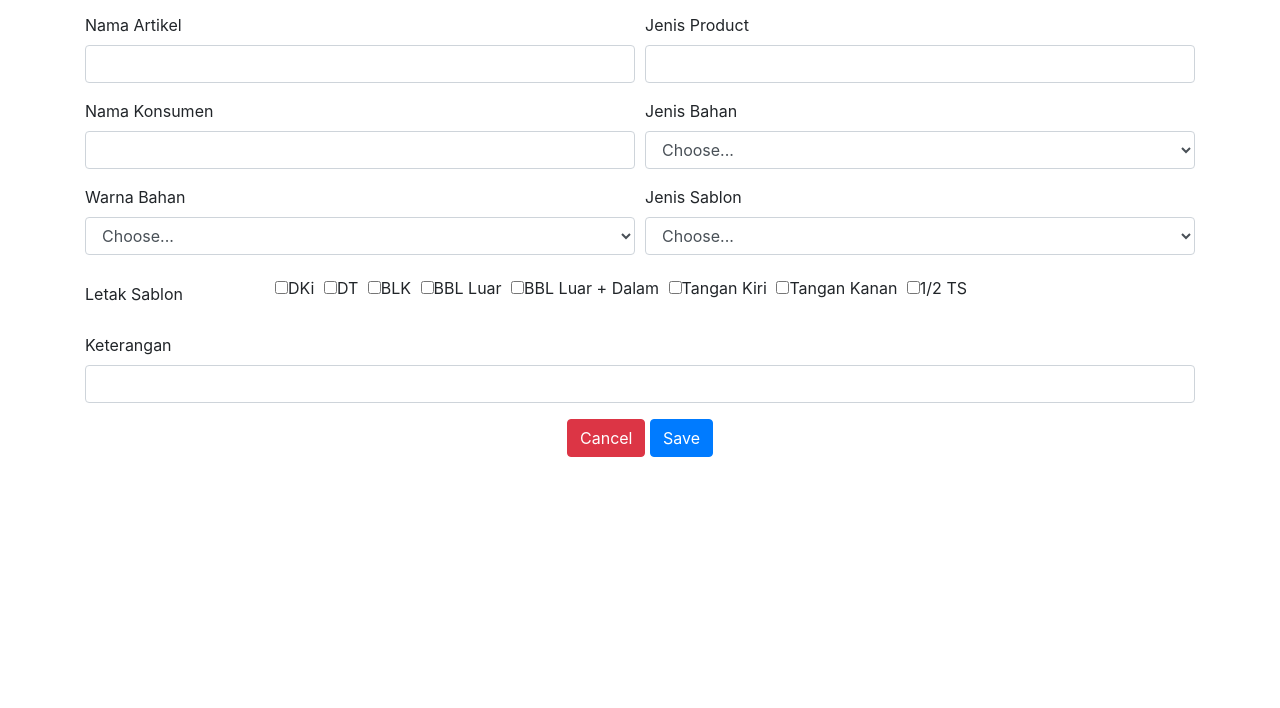
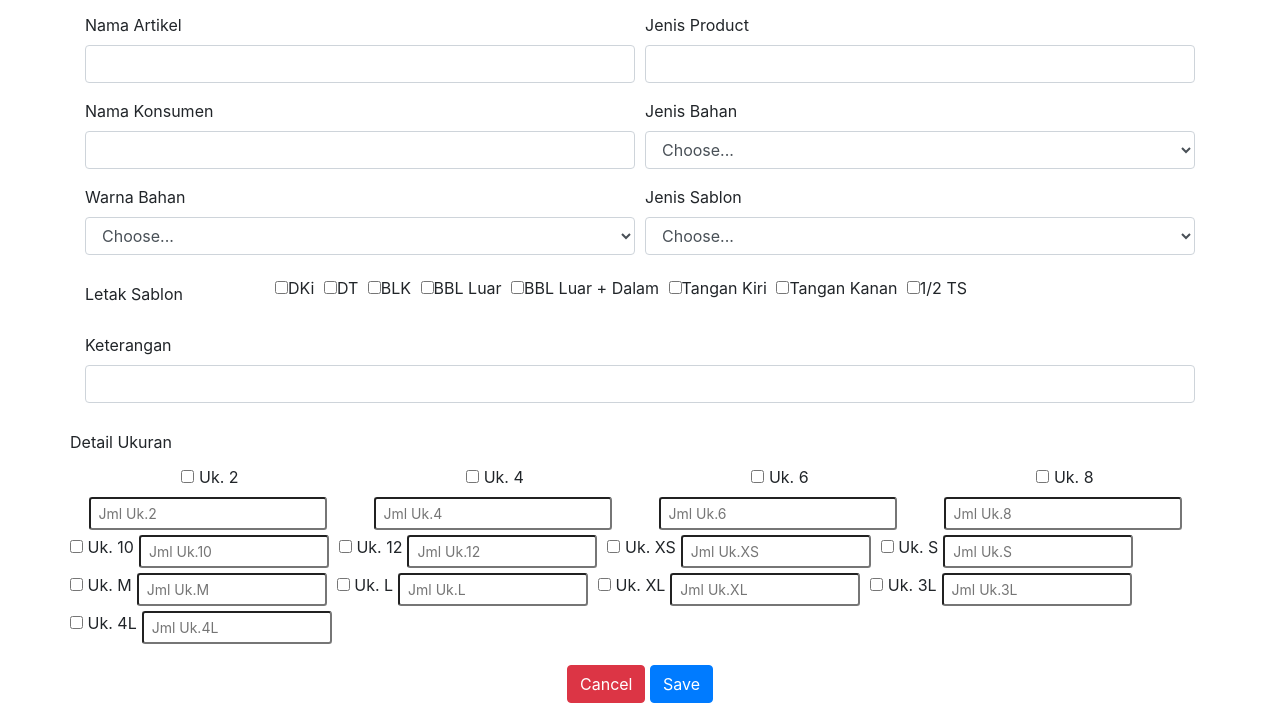
Before and after one commit to aliviaprht/electron-RecapApp, an Electron app: page html/formOrder.html in a window 1280 px wide. Shown: the part 129-837 px from the top of the page. Before the commit the page ends 800 px from the top, so only its background shows below. Drawn offline with nearby package versions, Linux system fonts and the light colour scheme.

Commit message:
modified formOrder.html

```diff
--- a/css/styleForm.css
+++ b/css/styleForm.css
@@ -17,3 +17,7 @@
 .checkbox-inline {
     margin-right: 5px;
 }
+
+.inputUkuran {
+    margin-right: 10px;
+}
--- a/html/formOrder.html
+++ b/html/formOrder.html
@@ -179,6 +179,80 @@
             <label for="inputKeterangan">Keterangan</label>
             <input type="text" class="form-control" id="inputKeterangan">
         </div>
+        <fieldset class="form-group">
+            <div class="row">
+                <legend class="col-form-legend">Detail Ukuran</legend>
+
+            </div>
+            <div class="row">
+                <div class="col">
+                    <label class="checkbox-inline">
+                        <input type="checkbox" value="1"> Uk. 2
+                    </label>
+                    <input type="text" class="form-control-sm inputUkuran" id="inputUk.2" placeholder="Jml Uk.2" required>
+                </div>
+                <div class="col">
+                    <label class="checkbox-inline">
+                        <input type="checkbox" value="2"> Uk. 4
+                    </label>
+                    <input type="text" class="form-control-sm inputUkuran" id="inputUk.4" placeholder="Jml Uk.4" required>
+                </div>
+                <div class="col">
+                    <label class="checkbox-inline">
+                        <input type="checkbox" value="3"> Uk. 6
+                    </label>
+                    <input type="text" class="form-control-sm inputUkuran" id="inputUk.6" placeholder="Jml Uk.6" required>
+                </div>
+                <div class="col">
+                    <label class="checkbox-inline">
+                        <input type="checkbox" value="4"> Uk. 8
+                    </label>
+                    <input type="text" class="form-control-sm inputUkuran" id="inputUk.8" placeholder="Jml Uk.8" required>
+                </div>
+            </div>
+            <div class="row">
+                <label class="checkbox-inline">
+                    <input type="checkbox" value="5"> Uk. 10
+                </label>
+                <input type="text" class="form-control-sm col-2 inputUkuran" id="inputUk.10" placeholder="Jml Uk.10" required>
+                <label class="checkbox-inline">
+                    <input type="checkbox" value="6"> Uk. 12
+                </label>
+                <input type="text" class="form-control-sm col-2 inputUkuran" id="inputUk.12" placeholder="Jml Uk.12" required>
+                <label class="checkbox-inline">
+                    <input type="checkbox" value="7"> Uk. XS
+                </label>
+                <input type="text" class="form-control-sm col-2 inputUkuran" id="inputUk.XS" placeholder="Jml Uk.XS" required>
+                <label class="checkbox-inline">
+                    <input type="checkbox" value="8"> Uk. S
+                </label>
+                <input type="text" class="form-control-sm col-2 inputUkuran" id="inputUk.S" placeholder="Jml Uk.S" required>
+            </div>
+            <div class="row">
+                <label class="checkbox-inline">
+                    <input type="checkbox" value="9"> Uk. M
+                </label>
+                <input type="text" class="form-control-sm col-2 inputUkuran" id="inputUk.M" placeholder="Jml Uk.M" required>
+                <label class="checkbox-inline">
+                    <input type="checkbox" value="10"> Uk. L
+                </label>
+                <input type="text" class="form-control-sm col-2 inputUkuran" id="inputUk.L" placeholder="Jml Uk.L" required>
+                <label class="checkbox-inline">
+                    <input type="checkbox" value="11"> Uk. XL
+                </label>
+                <input type="text" class="form-control-sm col-2 inputUkuran" id="inputUk.XL" placeholder="Jml Uk.XL" required>
+                <label class="checkbox-inline">
+                    <input type="checkbox" value="12"> Uk. 3L
+                </label>
+                <input type="text" class="form-control-sm col-2 inputUkuran" id="inputUk.3L" placeholder="Jml Uk.3L" required>
+            </div>
+            <div class="row">
+                <label class="checkbox-inline">
+                    <input type="checkbox" value="13"> Uk. 4L
+                </label>
+                <input type="text" class="form-control-sm col-2 inputUkuran" id="inputUk.4L" placeholder="Jml Uk.4L" required>
+            </div>
+        </fieldset>
 
 
         <div class="row">
```
